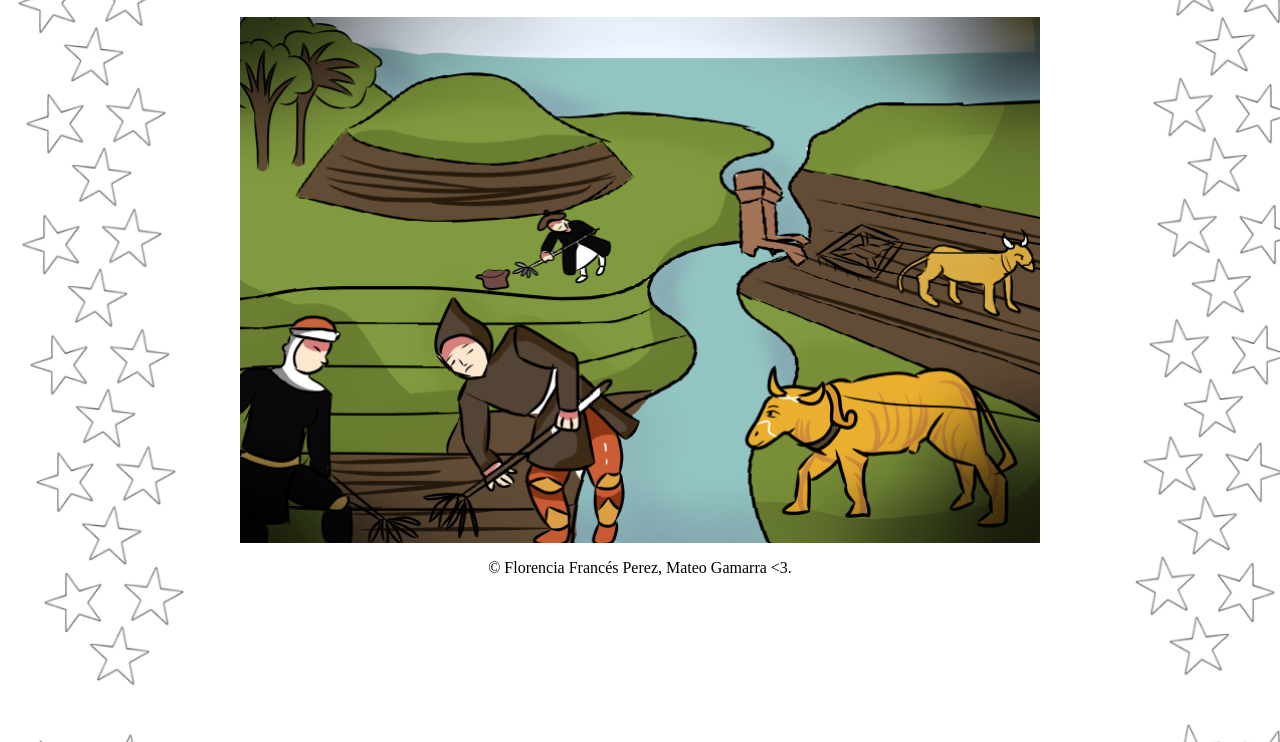
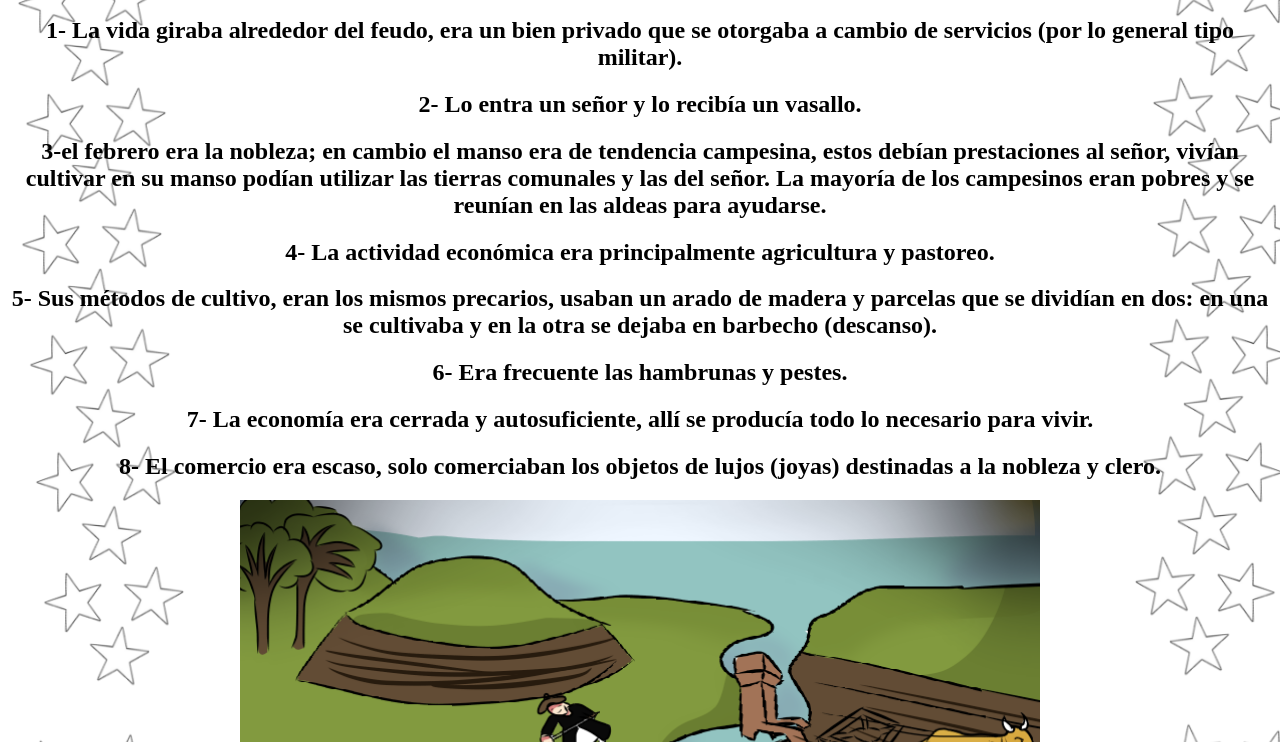
Before and after one commit to MateoG222/historiatrabajo, a plain HTML site: page Economia feudal.html in a window 1280 px wide. Shown: the part 58-800 px from the top of the page. Drawn offline with Linux system fonts and the light colour scheme.

Commit message:
Add files via upload

```diff
--- a/Economia feudal.html
+++ b/Economia feudal.html
@@ -29,6 +29,21 @@
         <main>
             <article>
                 <center><h2>"ECONOMIA FEUDAL":</h2></center>
+                <center><h2>1- La vida giraba alrededor del feudo, era un bien privado que se otorgaba a cambio de servicios (por lo general tipo militar).</center>
+
+                    <center><h2>2- Lo entra un señor y lo recibía un vasallo.</h2></center>
+
+                    <center><h2>3-el febrero era la nobleza; en cambio el manso era de tendencia campesina, estos debían prestaciones al señor, vivían cultivar en su manso podían utilizar las tierras comunales y las del señor. La mayoría de los campesinos eran pobres y se reunían en las aldeas para ayudarse.</h2></center>
+
+                    <center><h2>4- La actividad económica era principalmente agricultura y pastoreo.</h2></center>
+
+                    <center><h2>5- Sus métodos de cultivo, eran los mismos precarios, usaban un arado de madera y parcelas que se dividían en dos: en una se cultivaba y en la otra se dejaba en barbecho (descanso).</h2></center>
+
+                    <center><h2>6- Era frecuente las hambrunas y pestes.</h2></center>
+
+                    <center><h2>7- La economía era cerrada y autosuficiente, allí se producía todo lo necesario para vivir.</h2></center>
+
+                    <center><h2>8- El comercio era escaso, solo comerciaban los objetos de lujos (joyas) destinadas a la nobleza y clero.</h2></center>
                 <center><img src="economiafeudal.png" style="display: block; margin: 0 auto; width: 100%; max-width: 800px; height: auto;"></center>
             </article>
         </main>
```
